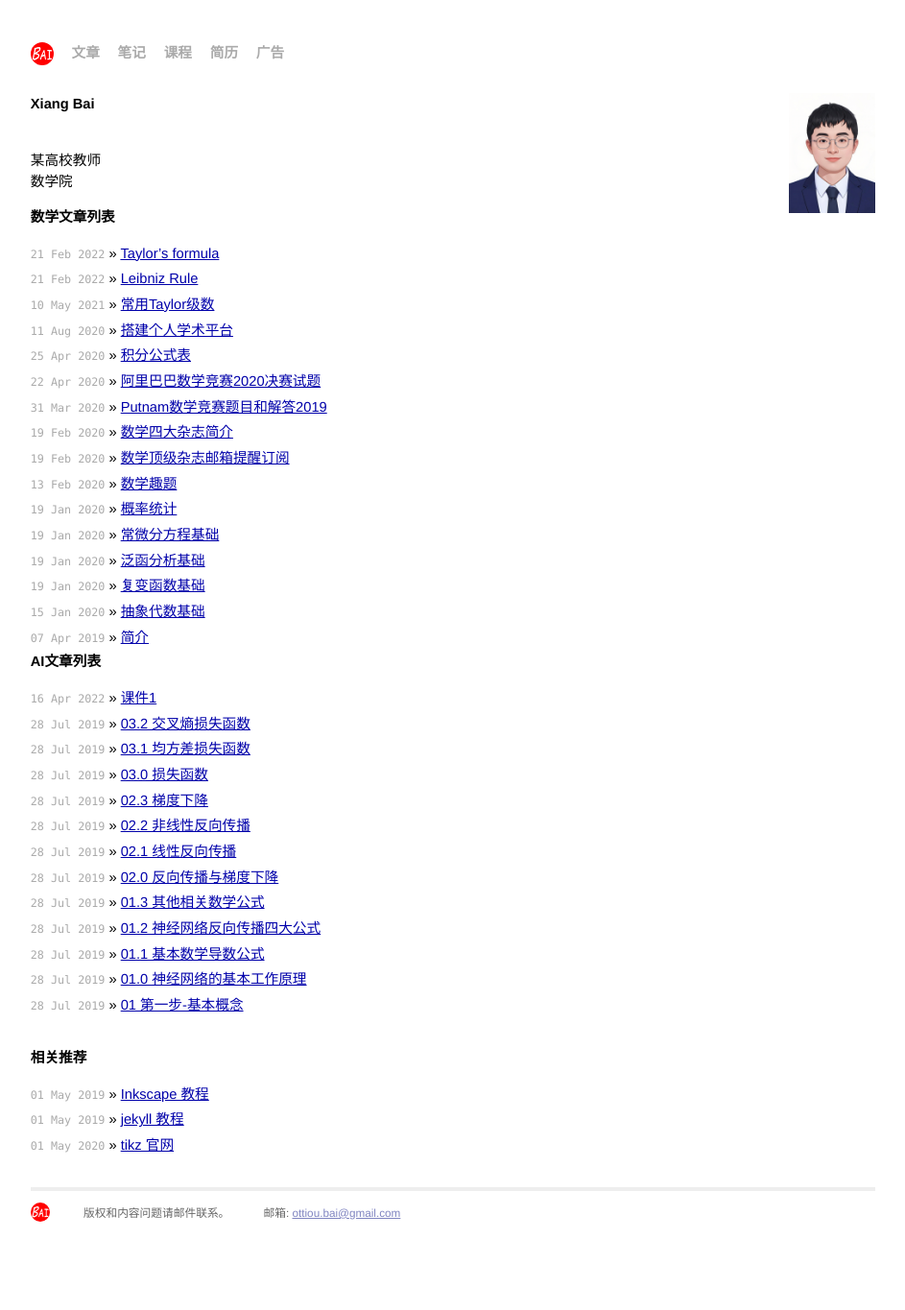
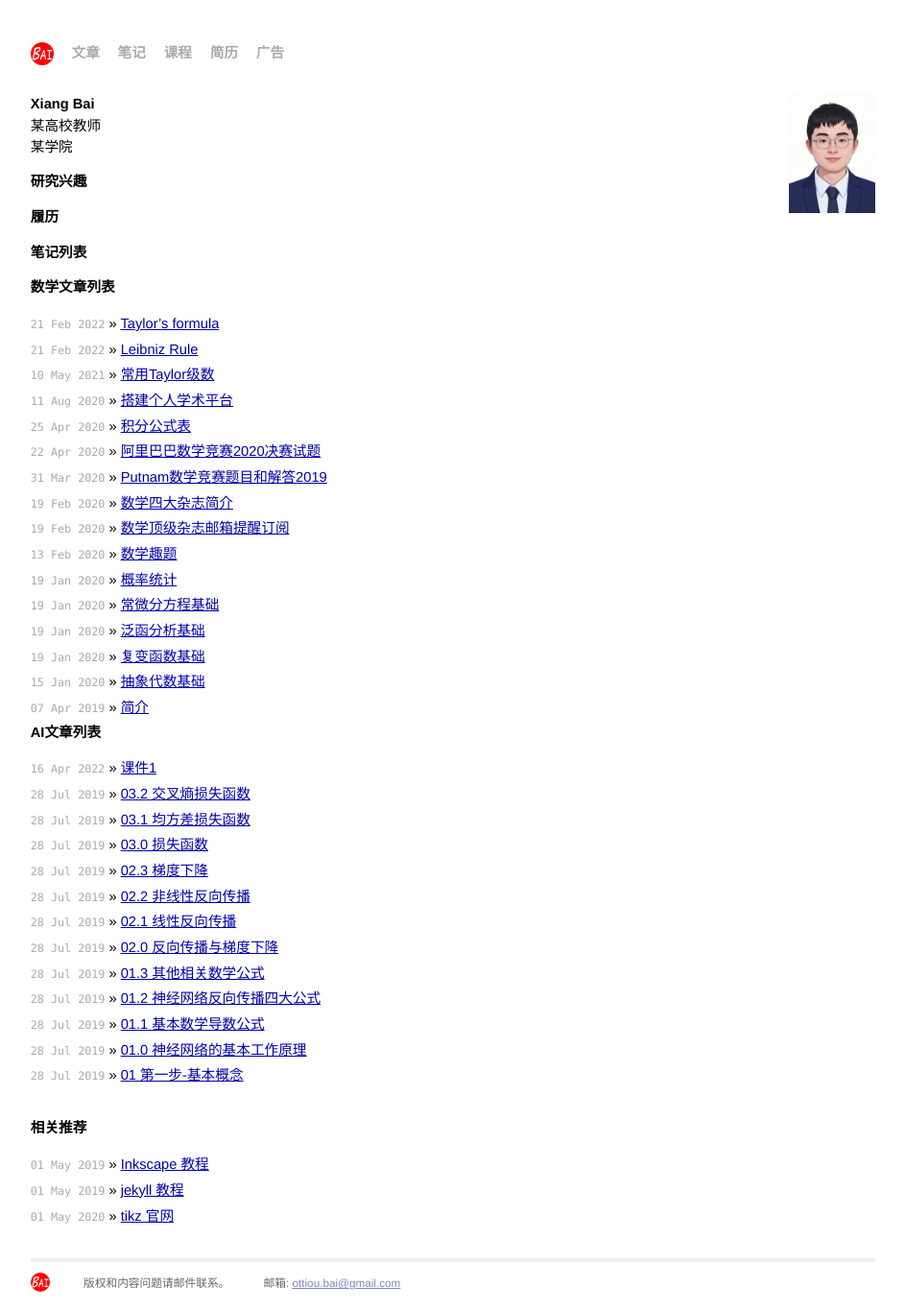
Before and after one commit to xiang-bai/xiang-bai.github.io, a Jekyll site: the page built from index.md, in a window 1280 px wide. Shown: the whole page at 96% size, without its empty margins (168-1111 px from the left). Built offline with Jekyll 4.4.1, drawn with Linux system fonts in a browser that asks for light colours; before the commit the page ends 1292 px from its top, so only the background shows below that.

Commit message:
Update index.md

```diff
--- a/index.md
+++ b/index.md
@@ -4,7 +4,11 @@ title: Bai's homepage
 ---
 
 <div id="home">
-  <p><img src="/bai.png" width="90" style="float:right"><h1> Xiang Bai</h1><br>某高校教师<br>数学院</p>
+  <p><img src="/bai.png" width="90" style="float:right"><b> Xiang Bai</b><br>某高校教师<br>某学院</p>
+
+  <h1> 研究兴趣 </h1>
+  <h1> 履历 </h1>
+  <h1> 笔记列表 </h1>
   <ul class="posts">
     {% for cat in site.categories %}
       {% if cat[0] == "math" %}
```
